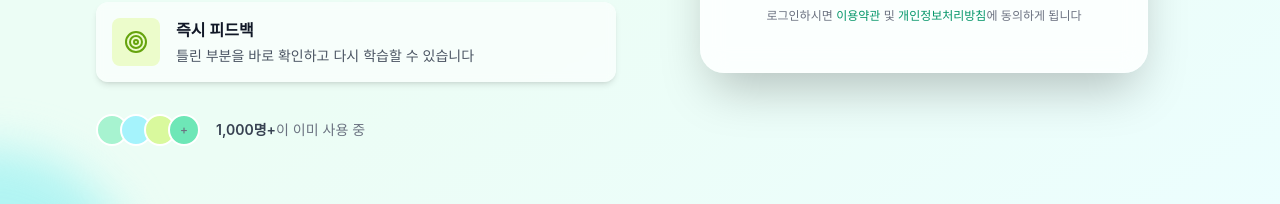
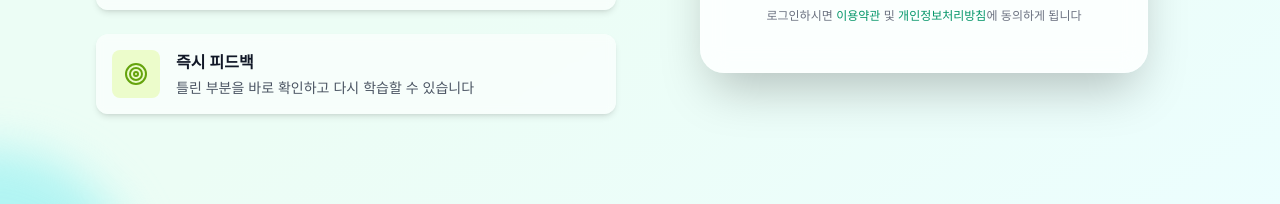
Before and after one commit to testme-cau/testme-cau-be, a Next.js app in the folder web-frontend/: page /login in a window 1280 px wide. Shown: the part 508-712 px from the top of the page. Built offline with nearby package versions, Linux system fonts and the light colour scheme; no server answers.

Commit message:
feat: 로그인 페이지 사용자 수 숨김

```diff
--- a/web-frontend/src/app/login/page.tsx
+++ b/web-frontend/src/app/login/page.tsx
@@ -305,20 +305,6 @@ const enableDevLogin =
                 </div>
               </motion.div>
             </div>
-
-            <div className="flex items-center gap-4 text-sm text-gray-500">
-              <div className="flex -space-x-2">
-                <div className="w-8 h-8 rounded-full bg-primary-200 border-2 border-white"></div>
-                <div className="w-8 h-8 rounded-full bg-secondary-200 border-2 border-white"></div>
-                <div className="w-8 h-8 rounded-full bg-accent-200 border-2 border-white"></div>
-                <div className="w-8 h-8 rounded-full bg-primary-300 border-2 border-white flex items-center justify-center text-xs font-medium">
-                  +
-                </div>
-              </div>
-              <p>
-                <span className="font-semibold text-gray-700">1,000명+</span>이 이미 사용 중
-              </p>
-            </div>
           </motion.div>
 
           {/* Right Side - Login Card */}
```
